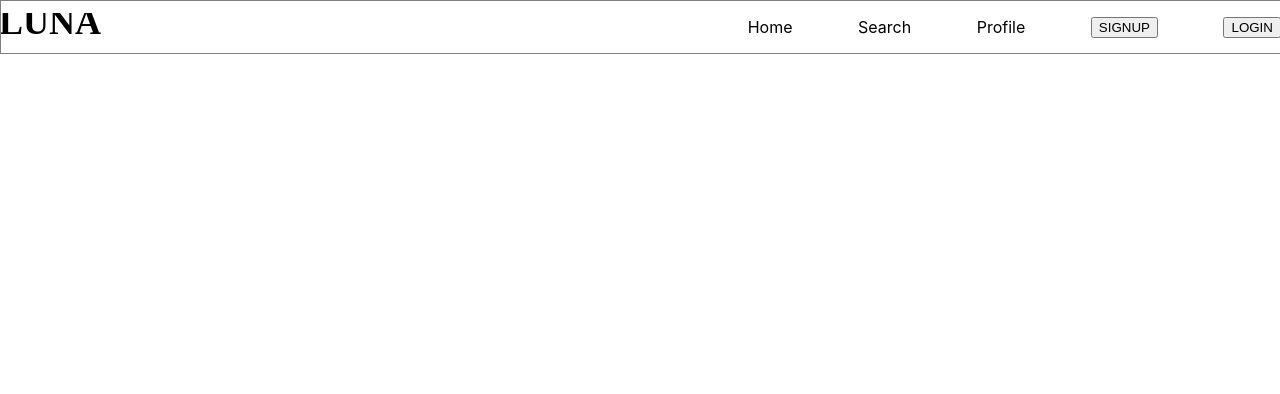
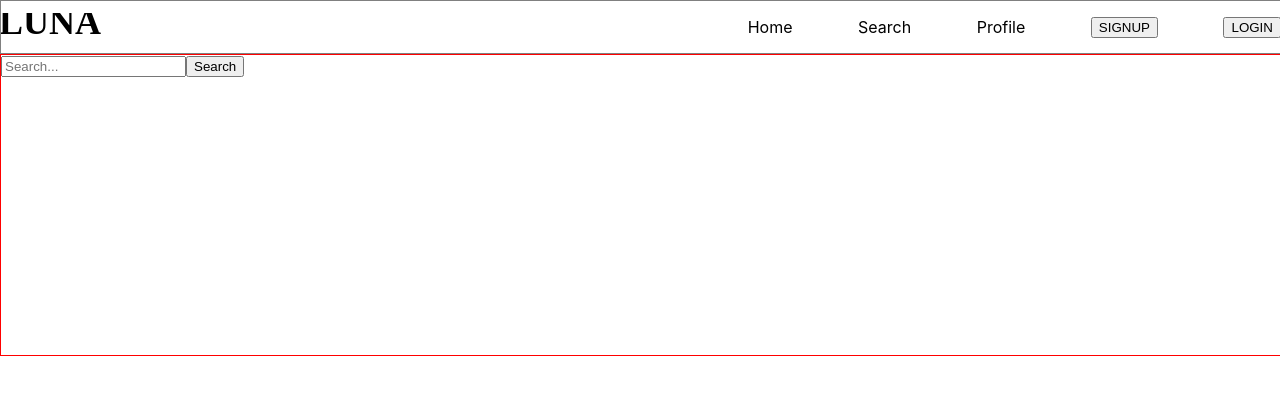
Before and after one commit to Nadyvel/yelp-clone-luna, a React (Create React App) app in the folder frontend/: page / in a window 1280 px wide. Shown: the top 394 px of the page. Built offline with nearby package versions, Linux system fonts and the light colour scheme.

Commit message:
small changes

```diff
--- a/frontend/src/App.js
+++ b/frontend/src/App.js
@@ -2,11 +2,13 @@ import React from "react";
 import Header from './components/header/header';
 import "./App.css";
 import { connect } from "react-redux";
+import LandingPage from "./components/LandingPage/LandingPage";
 
 const App = () => {
   return (
       <div>
         <Header />
+        <LandingPage/>
       </div>
 )};
 
--- /dev/null
+++ b/frontend/src/components/LandingPage/LandingPage.js
@@ -0,0 +1,11 @@
+import React from "react";
+import RestaurantBanner from "../RestaurantBanner/RestaurantBanner";
+import {connect} from "react-redux";
+
+const LandingPage = () => {
+    return (
+        <RestaurantBanner />
+    )
+}
+
+export default connect()(LandingPage);
--- /dev/null
+++ b/frontend/src/components/OrangeButton/OrangeButton.js
@@ -0,0 +1,10 @@
+import React from "react";
+import {connect} from "react-redux";
+
+const orangeButton = (props) => {
+    return (
+        <button>{props.content}</button>
+    )
+}
+
+export default connect()(orangeButton);
--- /dev/null
+++ b/frontend/src/components/RestaurantBanner/RestaurantBanner.css
@@ -0,0 +1,6 @@
+.banner-box {
+    width: 100%;
+    height: 300px;
+    border: 1px solid red;
+    background-image: ;
+}
--- /dev/null
+++ b/frontend/src/components/RestaurantBanner/RestaurantBanner.js
@@ -0,0 +1,17 @@
+import React from "react";
+import "./RestaurantBanner.css";
+import { connect } from "react-redux";
+import OrangeButton from "../../components/OrangeButton/OrangeButton";
+
+const RestaurantBanner = () => {
+    return (
+        <div className="banner-box">
+            <form>
+                <input placeholder="Search..."/>
+                <OrangeButton content={"Search"} />
+            </form>
+        </div>
+    )
+}
+
+export default connect()(RestaurantBanner);
```
Also changed, not shown: frontend/src/components/RestaurantCard/RestaurantCard.js (renamed from frontend/src/components/restaurant-card/restaurant-card.js).
